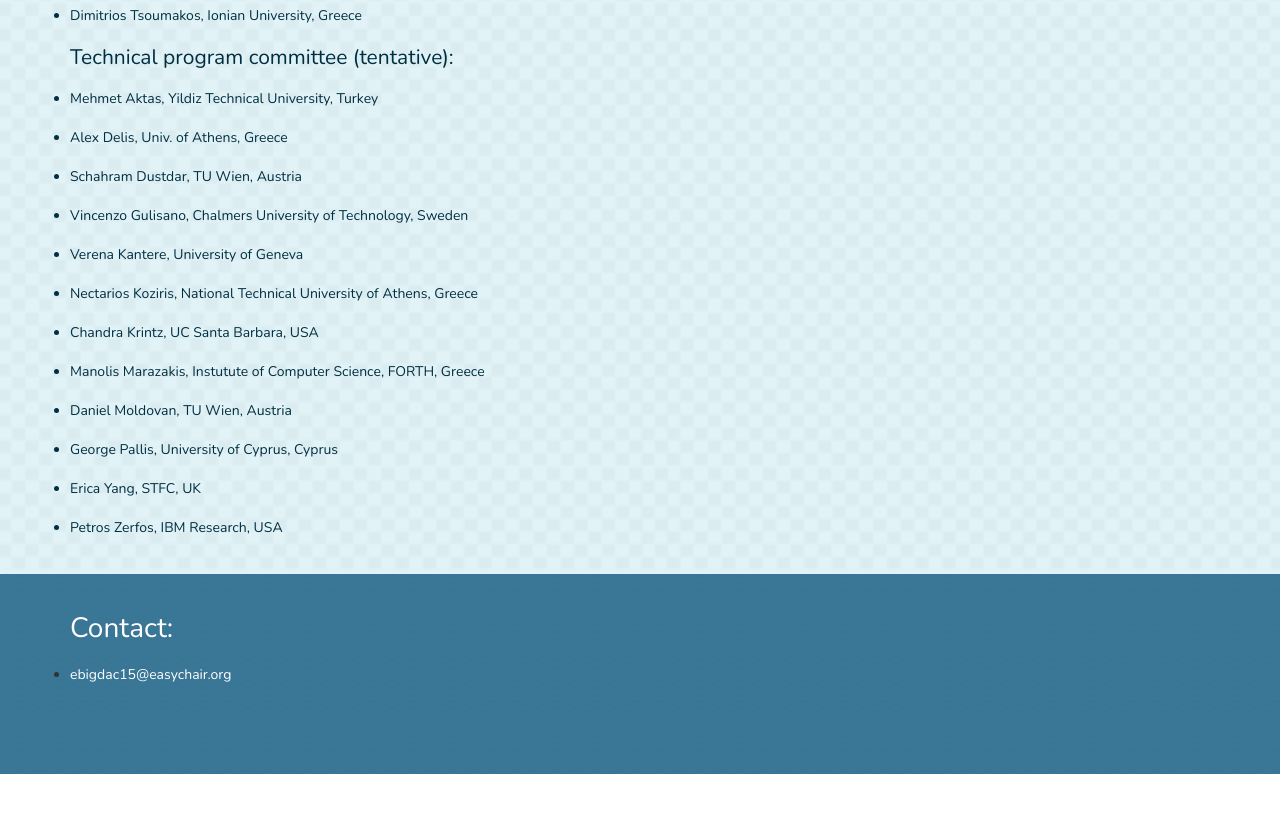
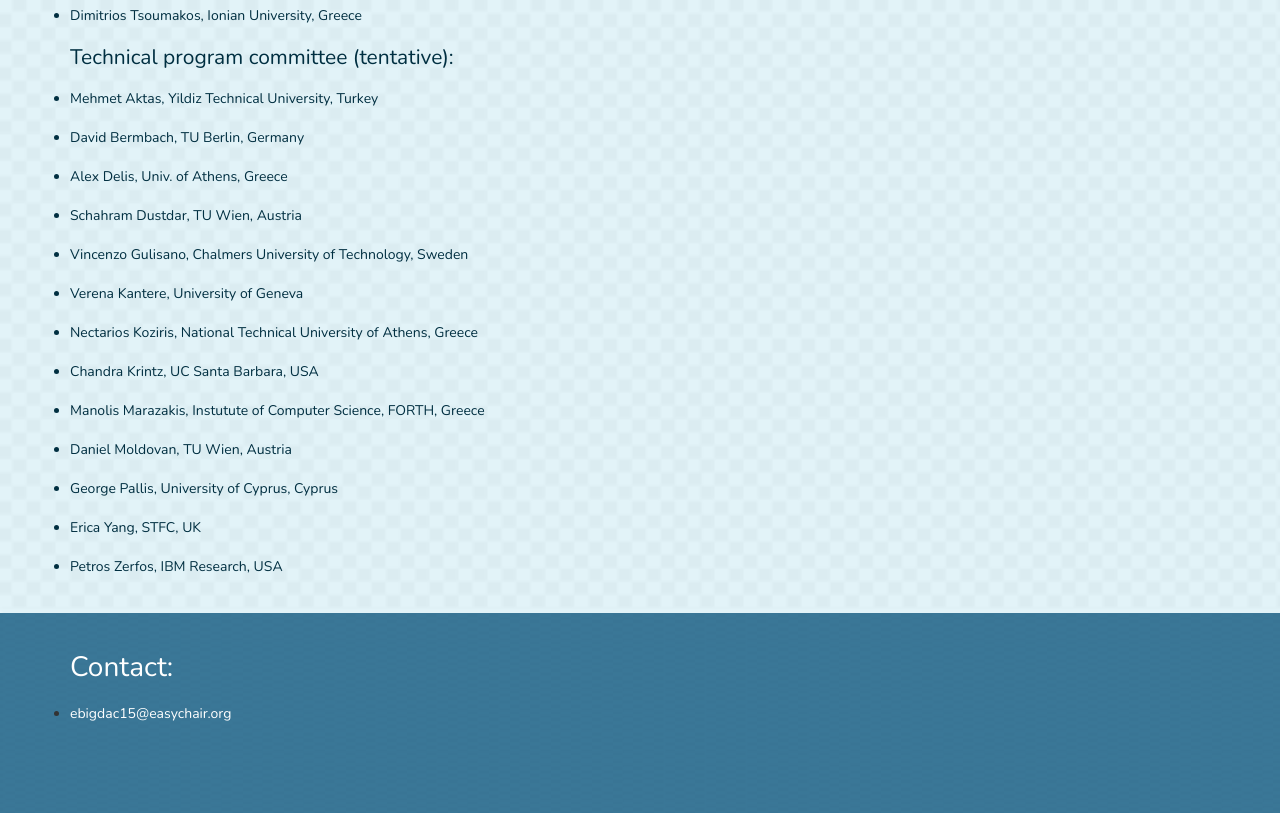
Before and after one commit to eBigDaC/2015, a plain HTML site: page index.html in a window 1280 px wide. Shown: the part 2516-3329 px from the top of the page. Before the commit the page ends 3290 px from the top, so only its background shows below. Drawn offline with nearby package versions, Linux system fonts and the light colour scheme.

Commit message:
update PC

```diff
--- a/index.html
+++ b/index.html
@@ -223,6 +223,9 @@
 									<p>Mehmet	Aktas, Yildiz Technical University, Turkey</p>
 								</li>
 								<li>
+									<p>David Bermbach, TU Berlin, Germany</p>
+								</li>
+								<li>
 									<p>Alex	Delis, Univ. of Athens, Greece</p>
 								</li>
 								<li>
```
